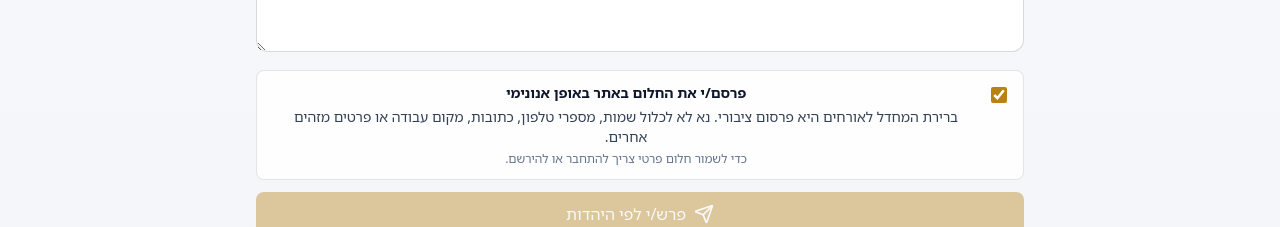
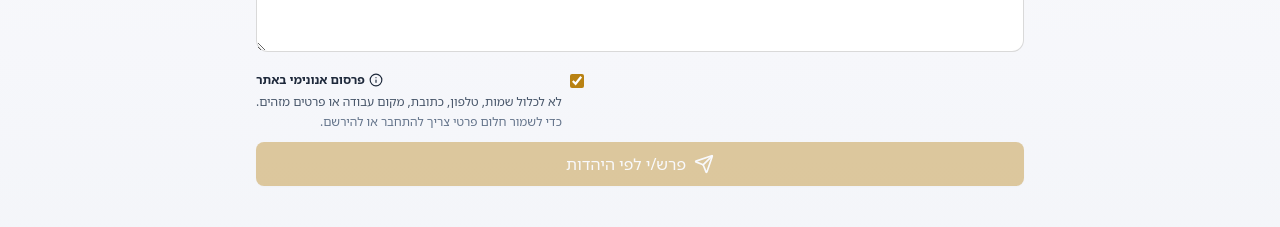
Before and after one commit to Omri93Rajuan/DreamCatcher.AI, a React (Vite) app in the folder client/: page / in a window 1280 px wide. Shown: the part 417-644 px from the top of the page. Built offline with nearby package versions, Linux system fonts and the light colour scheme; no server answers.

Commit message:
Refactor dream interpretation logic and update public publishing translations

```diff
--- a/client/src/components/dreams/InterpretForm.tsx
+++ b/client/src/components/dreams/InterpretForm.tsx
@@ -1,7 +1,7 @@
 import React, { useMemo, useRef, useState, useEffect, useCallback, } from "react";
 import { Textarea } from "@/components/ui/textarea";
 import { Button } from "@/components/ui/button";
-import { Send, Search, CheckCircle2, Loader2, Sparkles } from "lucide-react";
+import { Send, Search, CheckCircle2, Loader2, Sparkles, Info } from "lucide-react";
 import { DreamsApi } from "@/lib/api/dreams";
 import type { Dream } from "@/lib/api/types";
 import { useAuthStore } from "@/stores/useAuthStore";
@@ -118,17 +118,40 @@ export default function InterpretForm() {
         setInterpretError(null);
         setJustShared(false);
         try {
-        const { dream: saved } = await DreamsApi.interpret({
-            text,
-            titleOverride: undefined,
-            isShared: publishPublicly,
-        });
-        setDream(saved ?? null);
+            const submit = (isShared: boolean) => DreamsApi.interpret({
+                text,
+                titleOverride: undefined,
+                isShared,
+            });
+            let { dream: saved } = await submit(publishPublicly);
+            setDream(saved ?? null);
         }
         catch (e: any) {
-            if (e?.response?.status === 401)
-                setAuthOpen(true);
-            setInterpretError(getFriendlyErrorMessage(e, t, "interpret"));
+            if (e?.response?.status === 401 && !publishPublicly) {
+                try {
+                    const { dream: saved } = await DreamsApi.interpret({
+                        text,
+                        titleOverride: undefined,
+                        isShared: true,
+                    });
+                    setPublishPublicly(true);
+                    setDream(saved ?? null);
+                    return;
+                }
+                catch (retryError: any) {
+                    setInterpretError(
+                        retryError?.response?.status === 401
+                            ? t("errors.context.interpret")
+                            : getFriendlyErrorMessage(retryError, t, "interpret")
+                    );
+                    return;
+                }
+            }
+            setInterpretError(
+                e?.response?.status === 401 && publishPublicly
+                    ? t("errors.context.interpret")
+                    : getFriendlyErrorMessage(e, t, "interpret")
+            );
         }
         finally {
             setIsInterpreting(false);
@@ -173,9 +196,8 @@ export default function InterpretForm() {
         </div>
 
         <label className={[
-            "flex items-start gap-3 rounded-lg border px-4 py-3 text-sm",
-            "bg-white/85 text-slate-700 border-black/10",
-            "dark:bg-white/[0.04] dark:text-white/80 dark:border-white/15",
+            "justify-self-end flex max-w-xl items-start gap-2 text-xs leading-5",
+            "text-slate-600 dark:text-white/60",
         ].join(" ")}>
           <input type="checkbox" checked={publishPublicly} onChange={(event) => {
             const next = event.target.checked;
@@ -185,9 +207,10 @@ export default function InterpretForm() {
                 return;
             }
             setPublishPublicly(next);
-          }} className="mt-1 h-4 w-4 accent-[var(--brand,#c9a23a)]"/>
-          <span className="grid gap-1">
-            <span className="font-bold text-slate-900 dark:text-white">
+          }} className="mt-1 h-3.5 w-3.5 shrink-0 accent-[var(--brand,#c9a23a)]"/>
+          <span className="grid gap-0.5 text-right">
+            <span className="inline-flex items-center justify-end gap-1 font-semibold text-slate-800 dark:text-white/80">
+              <Info className="h-3.5 w-3.5" aria-hidden />
               {t("interpret.publicDefault")}
             </span>
             <span>
--- a/client/src/i18n/en/translation.json
+++ b/client/src/i18n/en/translation.json
@@ -94,8 +94,8 @@
     "share": "Share with everyone",
     "shared": "Shared successfully!",
     "privateSaved": "The dream was saved privately",
-    "publicDefault": "Publish this dream anonymously on the site",
-    "publicWarning": "The guest default is public publishing. Please do not include names, phone numbers, addresses, workplaces, or other identifying details.",
+    "publicDefault": "Publish anonymously on the site",
+    "publicWarning": "Do not include names, phone numbers, addresses, workplaces, or identifying details.",
     "privateRequiresSignup": "To keep a dream private, log in or create an account.",
     "openMine": "Open my dreams",
     "sharedNotice": "The dream is now public for everyone to see.",
--- a/client/src/i18n/he/translation.json
+++ b/client/src/i18n/he/translation.json
@@ -94,8 +94,8 @@
     "share": "שתף/י עם כולם",
     "shared": "שותף בהצלחה!",
     "privateSaved": "החלום נשמר כפרטי",
-    "publicDefault": "פרסם/י את החלום באתר באופן אנונימי",
-    "publicWarning": "ברירת המחדל לאורחים היא פרסום ציבורי. נא לא לכלול שמות, מספרי טלפון, כתובות, מקום עבודה או פרטים מזהים אחרים.",
+    "publicDefault": "פרסום אנונימי באתר",
+    "publicWarning": "לא לכלול שמות, טלפון, כתובת, מקום עבודה או פרטים מזהים.",
     "privateRequiresSignup": "כדי לשמור חלום פרטי צריך להתחבר או להירשם.",
     "openMine": "פתח/י את החלומות שלי",
     "sharedNotice": "החלום פורסם ויראה לכלל המשתמשים.",
```
